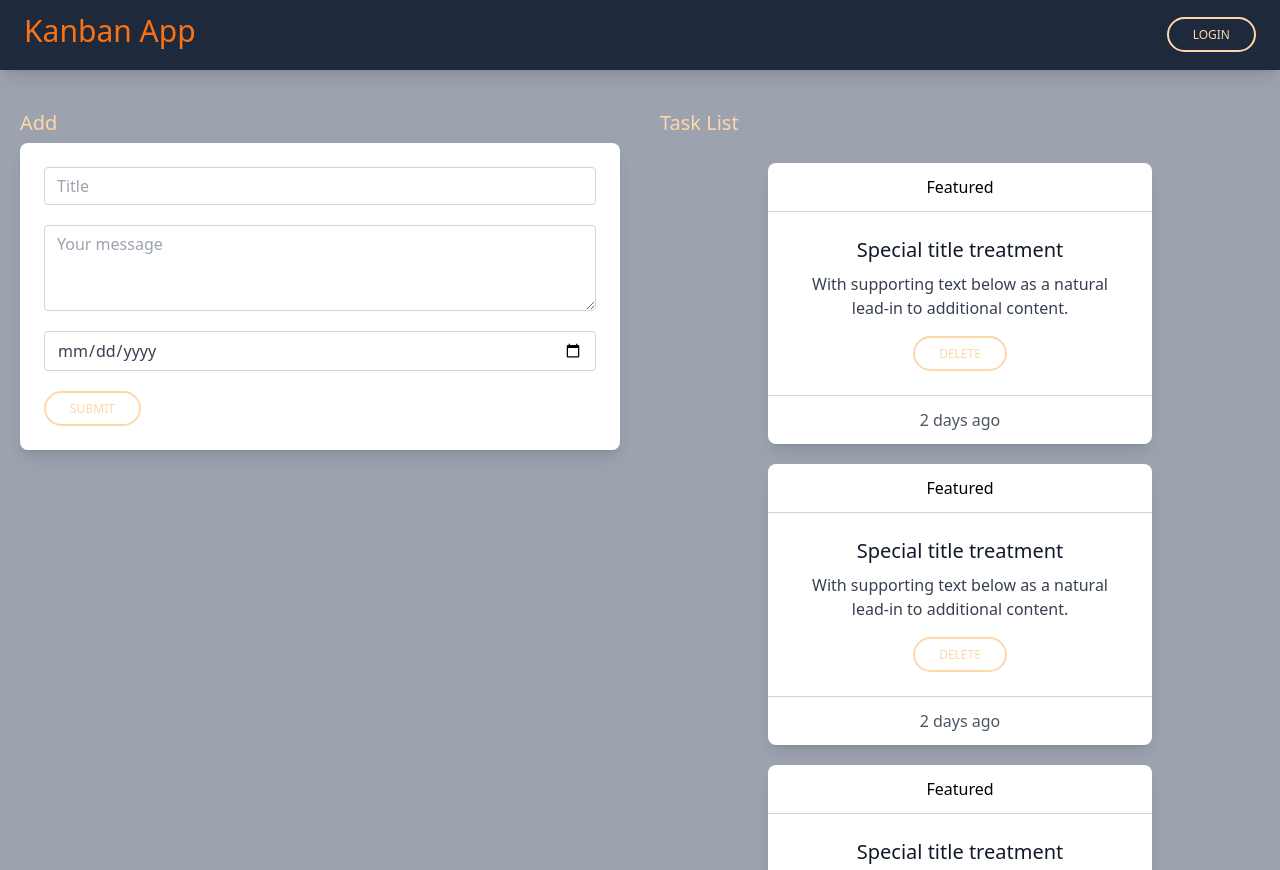
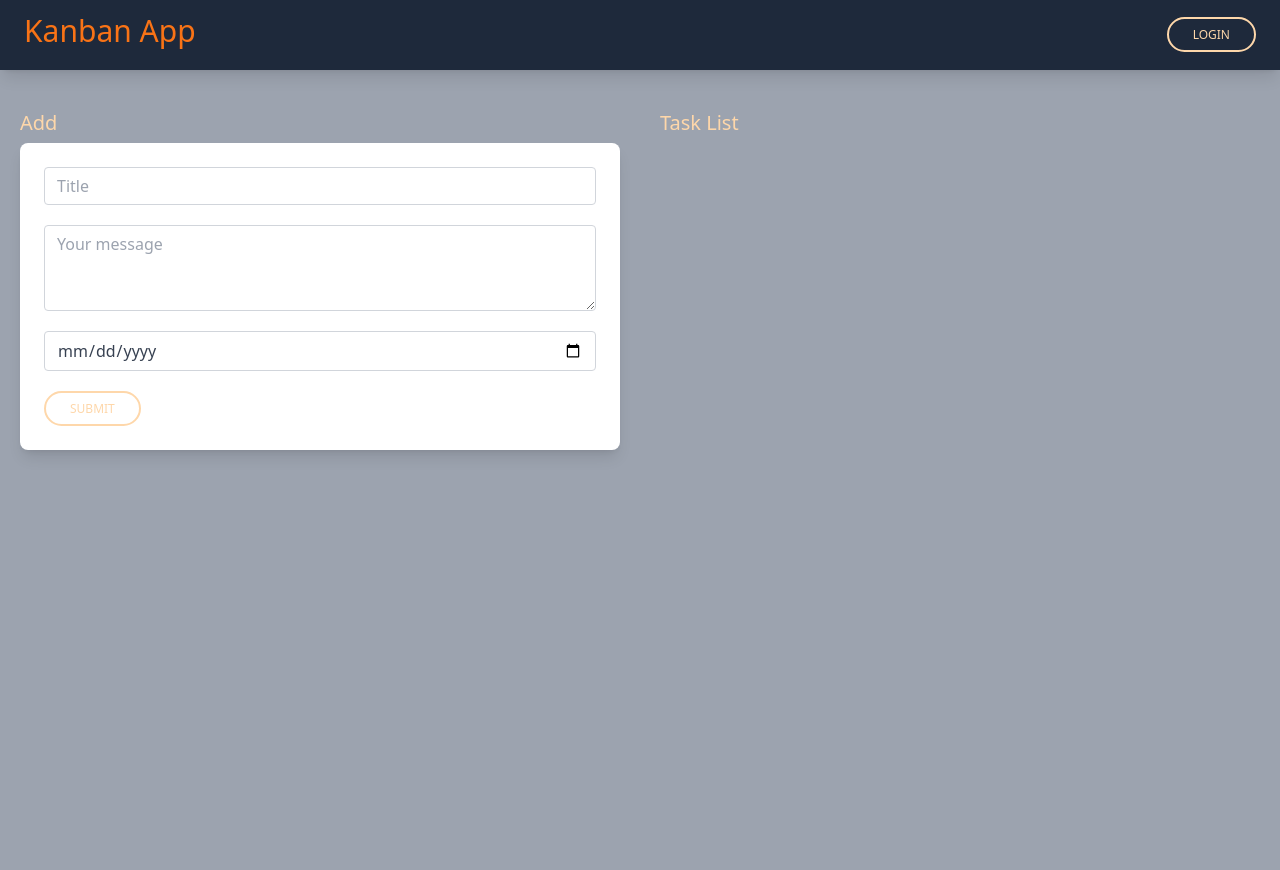
Before and after one commit to Usernamek-dot/todo2022, a React (Vite) app in the folder to-do/: page / in a window 1280 px wide. Built offline with nearby package versions, Linux system fonts and the light colour scheme.

Commit message:
Mapping data through list

```diff
--- a/to-do/src/App.jsx
+++ b/to-do/src/App.jsx
@@ -5,13 +5,12 @@ import { useState } from "react";
 
 function App(props) {
   const [task, setTask] = useState([]);
-
   return (
     <>
       <Header />
       <div className="flex justify-around">
         <Form task={task} setTask={setTask} />
-        <List />
+        <List tasks={task} />
       </div>
     </>
   );
--- a/to-do/src/components/List.jsx
+++ b/to-do/src/components/List.jsx
@@ -1,16 +1,16 @@
 import { Task } from "./Task";
 
-export const List = () => {
+export const List = ({ tasks }) => {
   return (
     <>
       <div className=" overflow-scroll h-screen  py-10 px-5 w-full">
         <h5 className="text-orange-200 text-xl leading-tight font-medium mb-2">
           Task List
         </h5>
-        <Task />
-        <Task />
-        <Task />
-        <Task />
+        {/* iterating data */}
+        {tasks.map((task) => {
+          return <Task aTask={task} />;
+        })}
       </div>
     </>
   );
--- a/to-do/src/components/Task.jsx
+++ b/to-do/src/components/Task.jsx
@@ -1,26 +1,25 @@
 import { Button } from "./Button";
 
-export const Task = () => {
+export const Task = ({ aTask }) => {
   return (
     <>
       <div className="flex justify-center">
         <div className=" mt-5 block rounded-lg shadow-lg bg-white max-w-sm text-center">
-          <div className="py-3 px-6 border-b border-gray-300">Featured</div>
+          <div className="py-3 px-6 border-b border-gray-300">To Do</div>
           <div className="p-6">
             <h5 className="text-gray-900 text-xl font-medium mb-2">
-              Special title treatment
+              {aTask.title}
             </h5>
-            <p className="text-gray-700 text-base mb-4">
-              With supporting text below as a natural lead-in to additional
-              content.
-            </p>
+            <p className="text-gray-700 text-base mb-4">{aTask.message}</p>
             <Button>Delete</Button>
           </div>
           <div className="py-3 px-6 border-t border-gray-300 text-gray-600">
-            2 days ago
+            {aTask.date}
+            {/* 2 days ago */}
           </div>
         </div>
       </div>
     </>
   );
 };
+// aTask prop was brougth from its parent LIST.JSX
```
